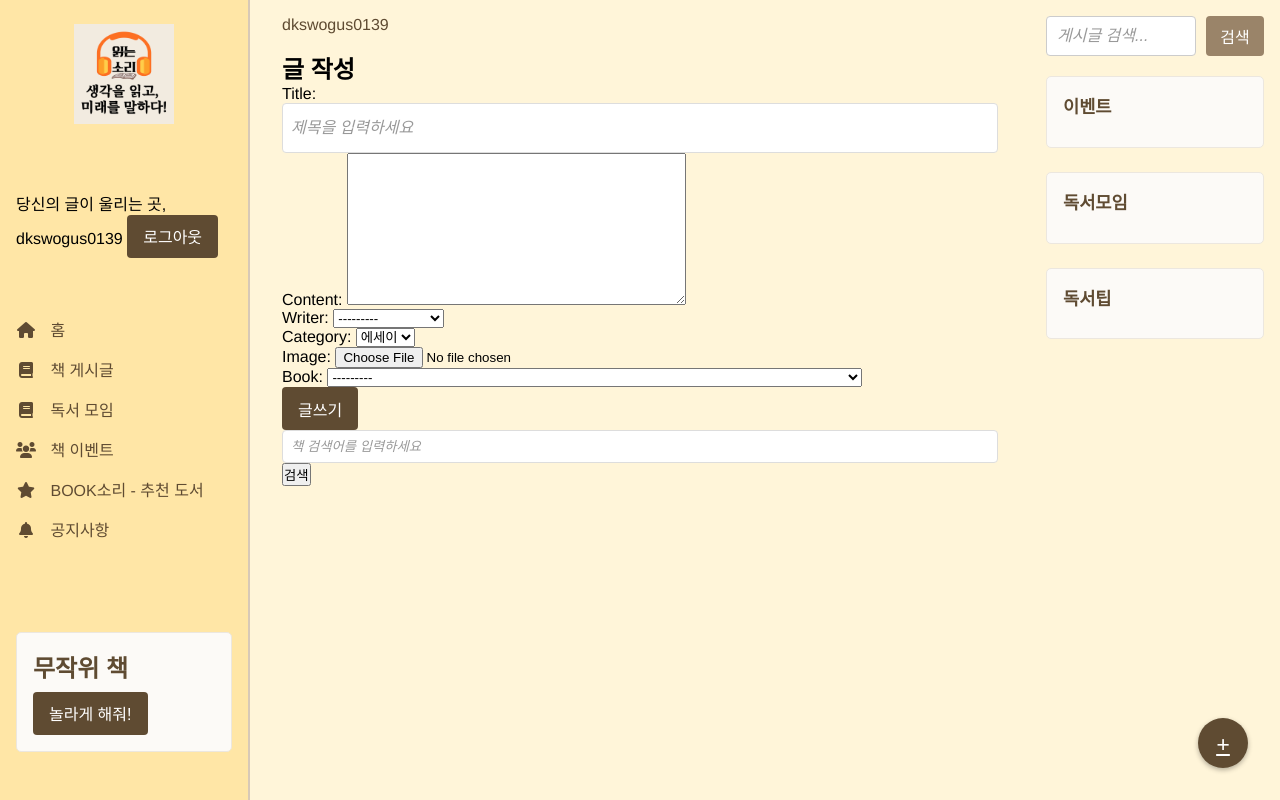
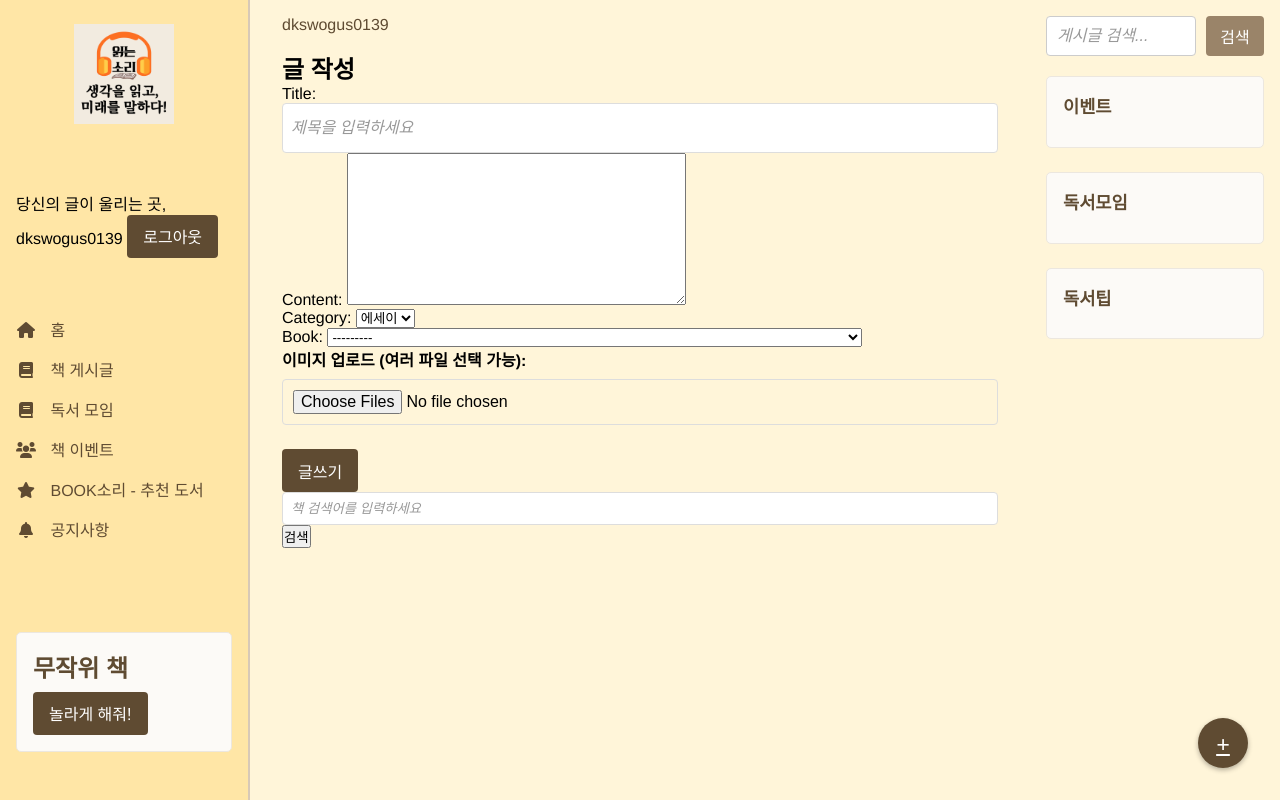
Before and after one commit to OptiGTO/reading_sound, a Django app: page /post/ in a window 1280 px wide. Run offline with Django 5.2, Linux system fonts and the light colour scheme; a user stored in the database is signed in; data comes from the database, SQL or seed files in the repository; data that the repository does not hold is empty; some libraries are stand-ins or nearby versions.

Commit message:
다중 이미지 업로드 기능 추가

```diff
--- a/server/community/forms.py
+++ b/server/community/forms.py
@@ -9,15 +9,13 @@ from django.contrib.auth.models import User
 class PostForm(forms.ModelForm):
     class Meta:
         model = Post
-        fields = ['title', 'content', 'writer', 'category','image', 'book']
+        fields = ['title', 'content', 'category', 'book']
 
         widgets = {
                 'title': forms.TextInput(attrs={'class': 'form-control', 'style': 'width: 100%', 'placeholder': '제목을 입력하세요'}),
                 'content': CKEditorUploadingWidget(),
         }
         # 필요하다면 widgets나 labels 등을 커스터마이징할 수 있음.
-
-
 
 class CustomAuthForm(AuthenticationForm):
     username = forms.CharField(
--- a/server/community/models.py
+++ b/server/community/models.py
@@ -53,7 +53,7 @@ class Post(models.Model):
     book        = models.ForeignKey('Book', on_delete=models.CASCADE, null=True, blank=True)
 
     # 이미지 첨부
-    image       = models.ImageField(upload_to='post_images/', blank=True, null=True)
+    #image       = models.ImageField(upload_to='post_images/', blank=True, null=True)
 
     # 작성일 (자동 기록)
     created_at  = models.DateTimeField(auto_now_add=True)
@@ -61,6 +61,18 @@ class Post(models.Model):
     def __str__(self):
         return self.title
 
+# 새로 추가: 다중 이미지를 위한 모델
+class PostImage(models.Model):
+    post = models.ForeignKey(Post, on_delete=models.CASCADE, related_name='images')
+    image = models.ImageField(upload_to='post_images/')
+    order = models.PositiveIntegerField(default=0)  # 이미지 순서 필드 추가
+    created_at = models.DateTimeField(auto_now_add=True)
+
+    class Meta:
+        ordering = ['order', 'created_at']
+
+    def __str__(self):
+        return f"Image for {self.post.title}"
 
 # BasePost와 관련 모델들
 class BasePost(models.Model):
--- a/server/community/templates/community/post.html
+++ b/server/community/templates/community/post.html
@@ -17,6 +17,13 @@
     {% csrf_token %}
     {{form.media}}
     {{ form.as_p }}
+
+    <!-- 다중 이미지 업로드 필드 추가 -->
+    <div class="form-group">
+        <label>이미지 업로드 (여러 파일 선택 가능):</label>
+        <input type="file" name="post_images" multiple accept="image/*" onchange="previewImages(this)">
+        <div id="imagePreview" style="margin-top: 10px;"></div>
+    </div>
 
     <!-- 사용자가 선택한 책 정보를 저장할 hidden input -->
     <input type="hidden" name="selected_book_data" id="selected_book_data" />
@@ -124,6 +131,25 @@
     // 선택되었다는 표시를 UI로 확인할 수도 있음 (생략 가능)
     alert(`'${book.title}' 책이 선택되었습니다.`);
   }
+
+  function previewImages(input) {
+    const preview = document.getElementById('imagePreview');
+    preview.innerHTML = '';  // 기존 미리보기 초기화
+
+    if (input.files && input.files.length > 0) {
+        for (let i = 0; i < input.files.length; i++) {
+            const reader = new FileReader();
+            reader.onload = function(e) {
+                const img = document.createElement('img');
+                img.src = e.target.result;
+                img.style.maxWidth = '200px';
+                img.style.margin = '5px';
+                preview.appendChild(img);
+            }
+            reader.readAsDataURL(input.files[i]);
+        }
+    }
+  }
 </script>
 
 {% endblock %}
--- a/server/community/views.py
+++ b/server/community/views.py
@@ -9,7 +9,7 @@ from django.http import JsonResponse
 from django.views.decorators.csrf import csrf_exempt
 from django.conf import settings
 import requests
-from .models import Book, Post, EventPost, ReadingGroupPost, ReadingTipPost
+from .models import Book, Post, EventPost, ReadingGroupPost, ReadingTipPost, PostImage
 from .forms import PostForm, CustomUserCreationForm, CustomAuthForm
 from .services import search_naver_books
 from django.contrib.auth import views as auth_views
@@ -42,13 +42,41 @@ def home_view(request):
 # 게시물 생성 뷰
 def post_view(request):
     """새 게시물 작성 처리"""
+    if not request.user.is_authenticated:
+        messages.error(request, "로그인이 필요합니다.")
+        return redirect('community:login')
+
     context = get_common_context(request)
 
     if request.method == 'POST':
-        form = PostForm(request.POST, request.FILES)
-        if form.is_valid():
-            return handle_post_submission(request, form)
-        context['form'] = form
+        post_form = PostForm(request.POST)
+        if post_form.is_valid():
+            try:
+                post = post_form.save(commit=False)
+                post.writer = request.user
+
+                if book_data := process_book_data(request):
+                    post.book = book_data
+                post.save()
+
+                # 다중 이미지 처리
+                for image_file in request.FILES.getlist('post_images'):  # name 속성 변경
+                    try:
+                        PostImage.objects.create(
+                            post=post,
+                            image=image_file
+                        )
+                    except Exception as e:
+                        messages.warning(request, f"이미지 '{image_file.name}' 저장 중 오류 발생: {str(e)}")
+
+                messages.success(request, "게시물이 성공적으로 작성되었습니다.")
+                return redirect('community:home')
+
+            except Exception as e:
+                messages.error(request, f"게시물 저장 중 오류가 발생했습니다: {str(e)}")
+        else:
+            messages.error(request, "입력 형식이 올바르지 않습니다.")
+        context['form'] = post_form
 
     if 'form' not in context:
         context['form'] = PostForm()
```
Also changed, not shown: server/community/admin.py (+8 -1 lines), server/community/migrations/0008_remove_post_image_postimage.py (added), server/db.sqlite3.
